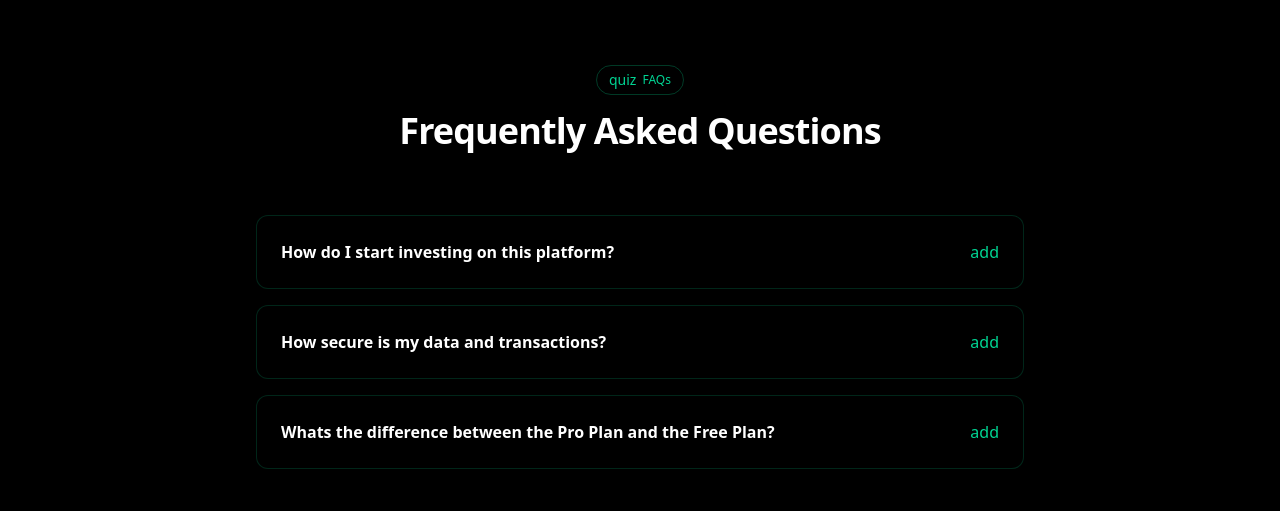
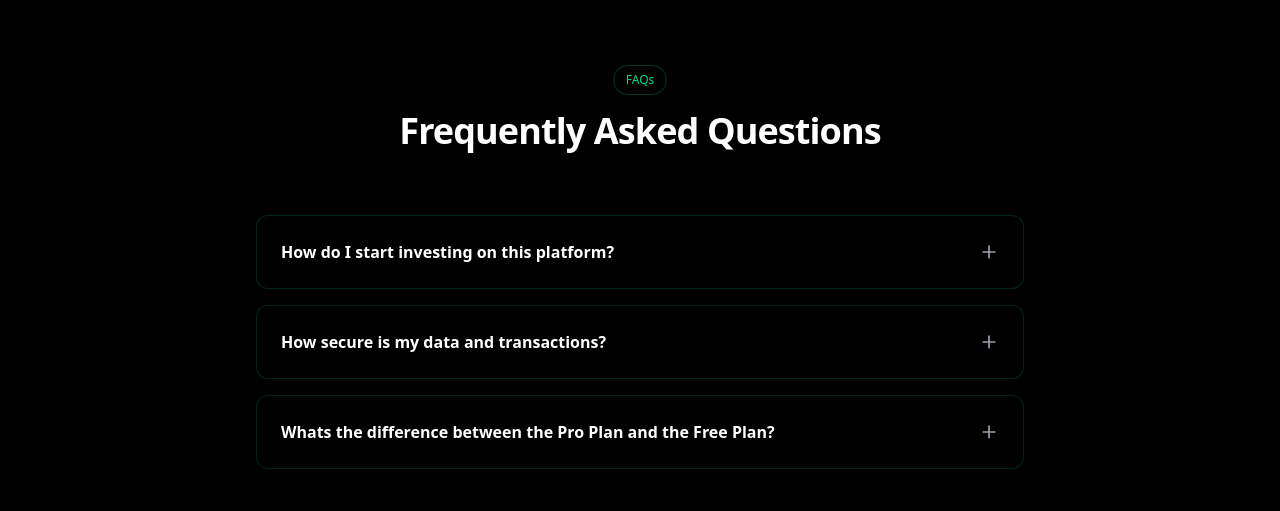
Before and after one commit to codewithfranciss/Univest, a Next.js app: page / in a window 1280 px wide. Shown: the part 3165-3676 px from the top of the page. Built offline with nearby package versions, Linux system fonts and the light colour scheme.

Commit message:
icon fix on faq

```diff
--- a/components/waitlist/FAQ.tsx
+++ b/components/waitlist/FAQ.tsx
@@ -1,10 +1,20 @@
 "use client";
 import { useState } from "react";
+import { Plus, Minus } from "lucide-react"; // Import Lucide icons
 
 const faqs = [
-  { question: "How do I start investing on this platform?", answer: "Getting started is easy! Sign up for a free account, complete your innovator or investor profile, and explore our AI-driven tools." },
-  { question: "How secure is my data and transactions?", answer: "We use enterprise-grade encryption and secure infrastructure to ensure that all investment data and personal information are protected at all times." },
-  { question: "Whats the difference between the Pro Plan and the Free Plan?", answer: "The Free Plan allows basic tracking and discovery, while the Pro Plan unlocks advanced AI analytics, priority access, and risk assessment." },
+  {
+    question: "How do I start investing on this platform?",
+    answer: "Getting started is easy! Sign up for a free account, complete your innovator or investor profile, and explore our AI-driven tools to track your portfolio or fund your first student venture."
+  },
+  {
+    question: "How secure is my data and transactions?",
+    answer: "We use enterprise-grade encryption and secure infrastructure to ensure that all investment data and personal information are protected at all times."
+  },
+  {
+    question: "Whats the difference between the Pro Plan and the Free Plan?",
+    answer: "The Free Plan allows basic tracking and discovery, while the Pro Plan unlocks advanced AI analytics, priority access to new student ventures, and detailed risk assessment reports."
+  },
 ];
 
 export default function FAQ() {
@@ -13,35 +23,60 @@ export default function FAQ() {
   return (
     <section className="bg-black py-24 sm:py-32">
       <div className="mx-auto max-w-7xl px-6 lg:px-8">
+        {/* Header */}
         <div className="mx-auto mb-16 max-w-4xl text-center">
           <div className="mb-4 inline-flex items-center rounded-full border border-emerald-500/30 px-3 py-1 text-xs font-medium leading-5 text-emerald-400">
-            <span className="material-symbols-outlined mr-1.5 text-[14px]">quiz</span>
             FAQs
           </div>
-          <h2 className="text-3xl font-extrabold tracking-tight text-white sm:text-4xl">Frequently Asked Questions</h2>
+          <h2 className="text-3xl font-extrabold tracking-tight text-white sm:text-4xl">
+            Frequently Asked Questions
+          </h2>
         </div>
 
+        {/* FAQ List */}
         <div className="mx-auto max-w-3xl space-y-4">
-          {faqs.map((faq, index) => (
-            <div key={index} className="overflow-hidden rounded-xl border border-emerald-500/20 bg-black">
+          {faqs.map((faq, index) => {
+            const isOpen = openIndex === index;
+            return (
+              <div
+                key={index}
+                className={`overflow-hidden rounded-xl border transition-colors duration-300 ${
+                  isOpen ? "border-emerald-500/50 bg-emerald-500/5" : "border-emerald-500/20 bg-black"
+                }`}
+              >
                 <button
                   className="flex w-full items-center justify-between p-6 text-left text-white transition hover:bg-emerald-500/10"
-                onClick={() => setOpenIndex(openIndex === index ? null : index)}
+                  onClick={() => setOpenIndex(isOpen ? null : index)}
                 >
                   <span className="text-base font-semibold">{faq.question}</span>
-                <span className="material-symbols-outlined text-emerald-400">{openIndex === index ? "remove" : "add"}</span>
+
+                  {/* Icon Container with Rotation Effect */}
+                  <div className="relative flex items-center justify-center">
+                    {isOpen ? (
+                      <Minus className="h-5 w-5 text-emerald-400 transition-all" />
+                    ) : (
+                      <Plus className="h-5 w-5 text-gray-400 transition-all" />
+                    )}
+                  </div>
                 </button>
-              {openIndex === index && (
-                <div className="px-6 pb-6 text-sm text-gray-400 animate-in fade-in slide-in-from-top-1 duration-200">
+
+                {/* Answer with simple conditional rendering */}
+                {isOpen && (
+                  <div className="px-6 pb-6 text-sm leading-relaxed text-gray-400 animate-in fade-in slide-in-from-top-1 duration-300">
                     {faq.answer}
                   </div>
                 )}
               </div>
-          ))}
+            );
+          })}
         </div>
 
         <p className="mt-10 text-center text-sm text-gray-400">
-            Still have questions? <a href="#" className="font-medium text-emerald-400 hover:underline underline-offset-4">Contact</a> our support team.
+            Still have questions?{" "}
+            <a href="#" className="font-medium text-emerald-400 hover:underline underline-offset-4">
+                Contact
+            </a>{" "}
+            our support team.
         </p>
       </div>
     </section>
```
Lines whose indentation alone changed are shown as unchanged.
